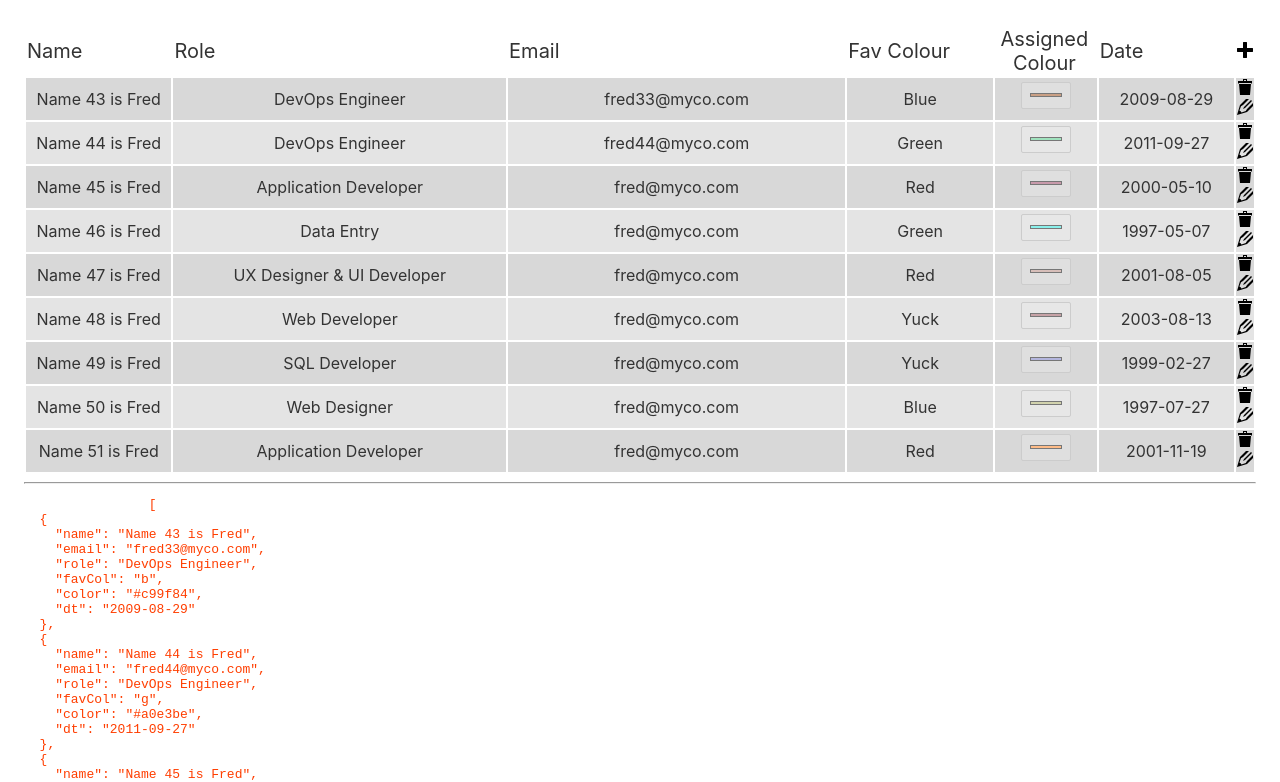
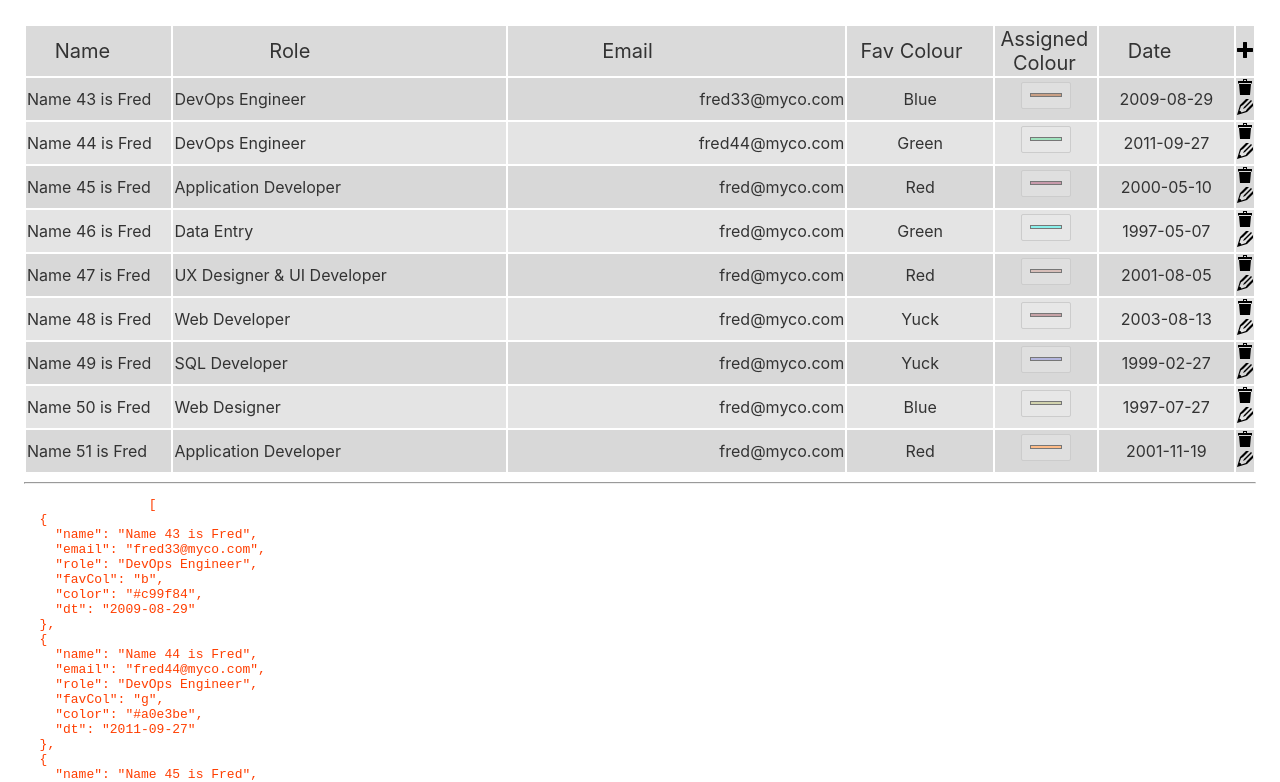
Before and after one commit to keithj2780/svelte-CRUD-Table, a Svelte app: page / in a window 1280 px wide. Shown: the top 782 px of the page. Built offline with nearby package versions, Linux system fonts and the light colour scheme.

Commit message:
Better doco. Added align: to config.

```diff
--- a/src/App.svelte
+++ b/src/App.svelte
@@ -9,12 +9,12 @@
             lastRow:9999,
         },
 		columns_setting: [
-			{name: 'name', show: true, resizable:true, edit: true, width: 150, type:'text',description:'Name'},
-			{name: 'role', show: true, resizable:true, edit: true, width: 350, type:'html',description: 'Role'},
-			{name: 'email', show: true, resizable:true, edit: true, width: 350, type:'email',description: 'Email'},
-			{name: 'favCol', show: true, resizable:true, edit: true, width: 150, type: 'select', options:[], description: 'Fav Colour'},
-			{name: 'color', show: true, resizable:true, edit: true, width: 100, type: 'color', description: 'Assigned Colour', },
-			{name: 'dt', show: true, resizable:true, edit: true, width: 140, type: 'date', description: 'Date', },
+			{name: 'name', show: true, resizable:true, edit: true, width: 150, type:'text', align:'left', description:'Name'},
+			{name: 'role', show: true, resizable:true, edit: true, width: 350, type:'html', align:'left', description: 'Role'},
+			{name: 'email', show: true, resizable:true, edit: true, width: 350, type:'email', align:'right', description: 'Email'},
+			{name: 'favCol', show: true, resizable:true, edit: true, width: 150, type: 'select', options:[], align:'center', description: 'Fav Colour'},
+			{name: 'color', show: true, resizable:true, edit: true, width: 100, type: 'color', align:'center', description: 'Assigned Colour', },
+			{name: 'dt', show: true, resizable:true, edit: true, width: 140, type: 'date', align:'center', description: 'Date', },
 		],
 	};
 
--- a/src/Table.svelte
+++ b/src/Table.svelte
@@ -64,7 +64,7 @@
                     </div>
                 </td>
             {/if}
-     </thead>
+        </thead>
 
         {#each data as row, rowIdx}
             {#if rowIdx >= config.row_settings.firstRow && rowIdx < config.row_settings.lastRow}
@@ -74,7 +74,7 @@
                     >
                     {#each config.columns_setting as col}
                         {#if col.show}
-                            <td class="td">
+                            <td class="td" class:tdLeft={col.align=='left'} class:tdRight={col.align=='right'} class:tdCenter={col.align=='center'}>
                                 <!-- If we're editing this row -->
                                 {#if rowIdx == rowIdxInEditMode && col.edit}
                                     {#if col.type == 'select'}
@@ -154,6 +154,7 @@
     .colHeader {
         font-size: 20px;
         text-align: center;
+        background-color: rgb(218, 218, 218);
     }
     .trOdd {
         background-color: rgb(228, 228, 228);
@@ -172,7 +173,16 @@
     }
     .resizableHeader {
         display:flex;
-        justify-content: space-between;
+        justify-content: space-evenly;
+    }
+    .tdLeft {
+        text-align: left;
+    }
+    .tdRight {
+        text-align: right;
+    }
+    .tdCenter {
+        text-align: center;
     }
     .colDesc {
         height:100%;
```
Also changed, not shown: 1 other file (tests, documents, lock files or other folders).
